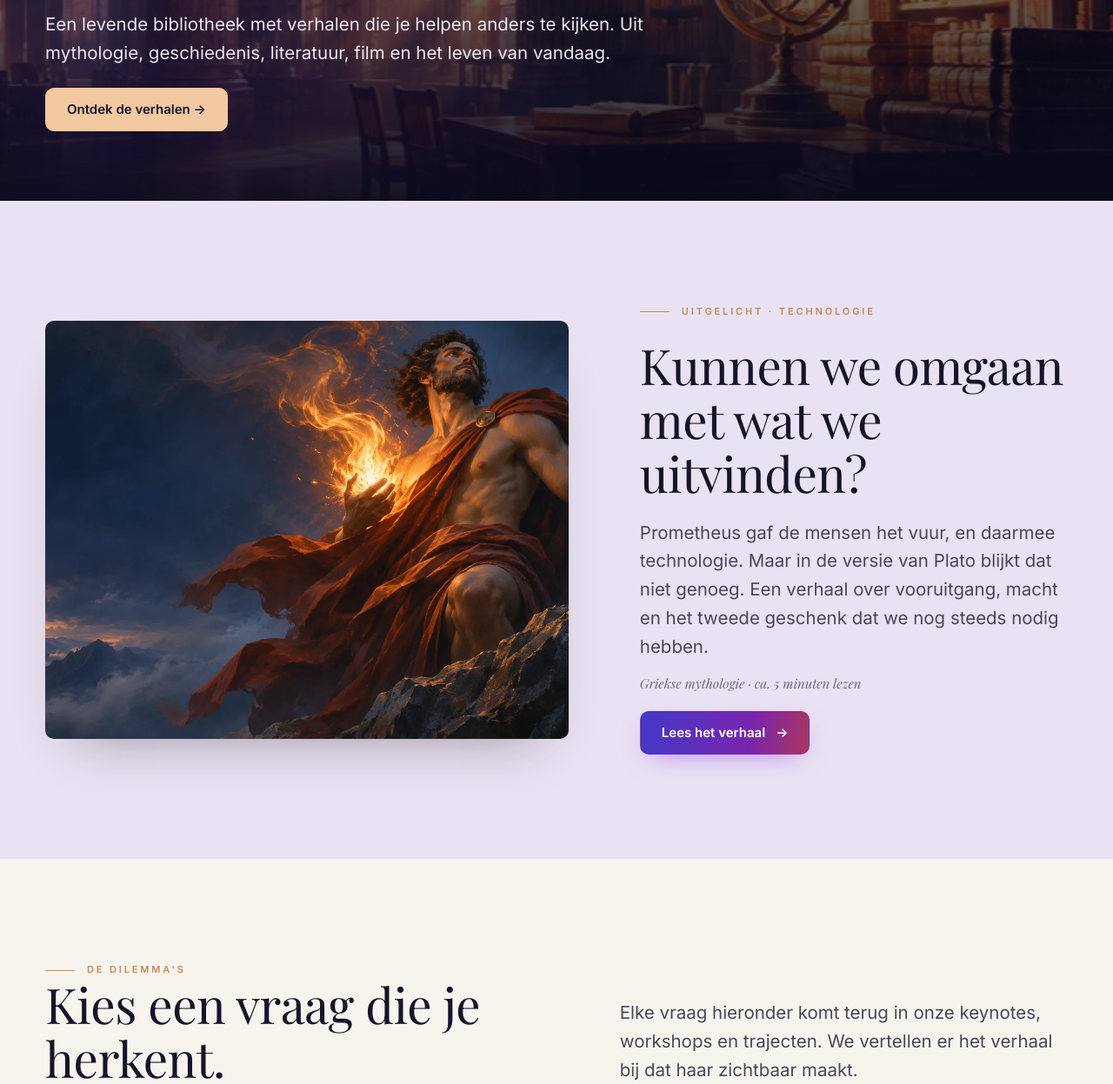
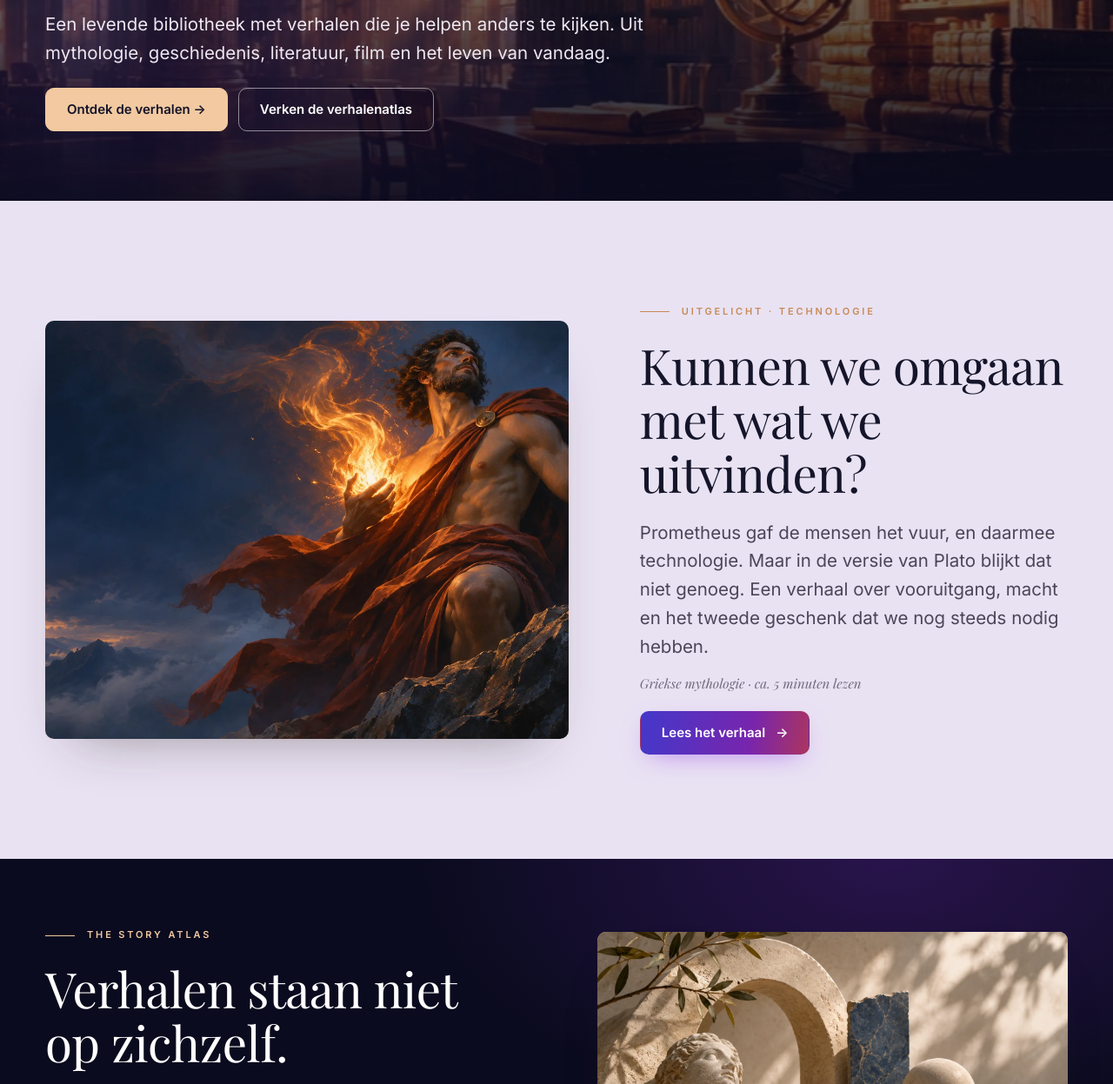
Before and after one commit to 197701010/black-elephant-site, a plain HTML site: page library/index.html in a window 1280 px wide. Shown: the part 455-1702 px from the top of the page at 87% size. Drawn offline with Linux system fonts and the light colour scheme.

Commit message:
Connect interactive story atlas to Library and navigation

```diff
--- a/library/index.html
+++ b/library/index.html
@@ -84,7 +84,7 @@
     <p class="crumbs"><a href="/">Black Elephant</a> / The Library</p>
     <p class="eyebrow">The Library</p>
     <h1>Sommige vragen worden <em>nooit oud.</em></h1>
-    <p class="lede" style="margin-top:26px">Een levende bibliotheek met verhalen die je helpen anders te kijken. Uit mythologie, geschiedenis, literatuur, film en het leven van vandaag.</p><div class="actions" style="margin-top:24px"><a class="btn btn-warm" href="#verhalen">Ontdek de verhalen →</a></div>
+    <p class="lede" style="margin-top:26px">Een levende bibliotheek met verhalen die je helpen anders te kijken. Uit mythologie, geschiedenis, literatuur, film en het leven van vandaag.</p><div class="actions" style="margin-top:24px"><a class="btn btn-warm" href="#verhalen">Ontdek de verhalen →</a><a class="btn btn-ghost" style="color:#fff;border-color:#ffffff80" href="/library/atlas/">Verken de verhalenatlas</a></div>
   </div>
 </section>
 
@@ -101,7 +101,7 @@
   </div>
 </section>
 
-<section class="sec" id="verhalen" aria-labelledby="h-dl">
+<section class="sec-tight sec-night on-dark"><div class="wrap split"><div><p class="eyebrow">The Story Atlas</p><h2>Verhalen staan niet op zichzelf.</h2><p class="lede" style="margin-top:20px">Ontdek hoe verhalen uit verschillende tijden en culturen nieuwe vragen oproepen over macht, vertrouwen, identiteit en verandering.</p><a class="btn btn-warm" href="/library/atlas/">Open de interactieve atlas →</a></div><div class="arch"><img src="/assets/be/img/library-stil.webp" alt="" loading="lazy"></div></div></section><section class="sec" id="verhalen" aria-labelledby="h-dl">
   <div class="wrap">
     <div class="head-row" style="margin-bottom:34px">
       <div><p class="eyebrow rv">De dilemma's</p><h2 id="h-dl" class="rv">Kies een vraag die je herkent.</h2></div>
```
